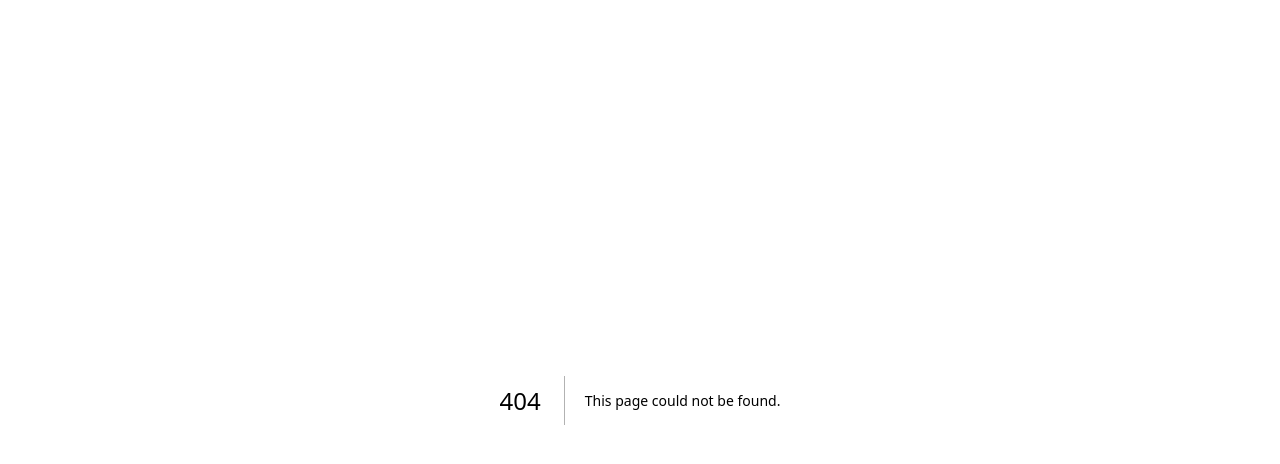
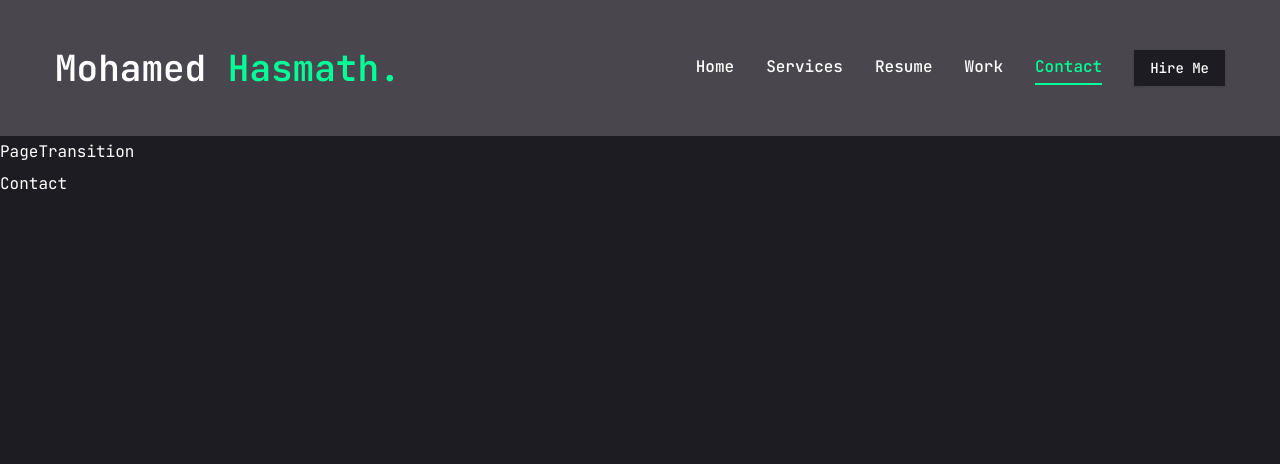
Before and after one commit to HasuHasmath/portfolio_hasmath, a Next.js app: page /contact in a window 1280 px wide. Before the commit this address had no page. Shown: the top 464 px of the page. Built offline with nearby package versions, Linux system fonts and the light colour scheme.

Commit message:
end of nav

```diff
--- /dev/null
+++ b/app/contact/page.jsx
@@ -0,0 +1,7 @@
+import React from "react";
+
+const Contact = () => {
+  return <div>Contact</div>;
+};
+
+export default Contact;
--- a/app/layout.js
+++ b/app/layout.js
@@ -1,5 +1,9 @@
 import { JetBrains_Mono } from "next/font/google";
 import "./globals.css";
+
+//components
+import Header from "@/components/Header";
+import PageTransition from "@/components/PageTransition";
 
 const jetbrainsMono = JetBrains_Mono({
   subsets: ["latin"],
@@ -15,7 +19,11 @@
 export default function RootLayout({ children }) {
   return (
     <html lang="en">
-      <body className={jetbrainsMono.variable}>{children}</body>
+      <body className={jetbrainsMono.variable}>
+        <Header />
+        <PageTransition />
+        {children}
+      </body>
     </html>
   );
 }
--- /dev/null
+++ b/app/resume/page.jsx
@@ -0,0 +1,7 @@
+import React from "react";
+
+const Resume = () => {
+  return <div>Resume</div>;
+};
+
+export default Resume;
--- /dev/null
+++ b/app/services/page.jsx
@@ -0,0 +1,7 @@
+import React from "react";
+
+const Services = () => {
+  return <div>Services --</div>;
+};
+
+export default Services;
--- /dev/null
+++ b/app/work/page.jsx
@@ -0,0 +1,7 @@
+import React from "react";
+
+const Work = () => {
+  return <div>Work</div>;
+};
+
+export default Work;
--- /dev/null
+++ b/components/Header.jsx
@@ -0,0 +1,35 @@
+import Link from "next/link";
+import { Button } from "./ui/button";
+
+//components
+import Nav from "./Nav";
+
+const Header = () => {
+  return (
+    <header className="py-8 xl:py-12 text-white bg-pink-50/20">
+      <div className="container mx-auto flex justify-between items-center">
+        {/* logo */}
+        <Link href="/">
+          <h1 className="text-4xl font-semibold">
+            Mohamed <span className="text-accent">Hasmath.</span>
+          </h1>
+        </Link>
+
+        {/* Desktop Nav & Hire Me button*/}
+        <div className="hidden xl:flex items-center gap-8">
+          {" "}
+          <Nav />
+          <Link href="/contact">
+            <Button>Hire Me</Button>
+          </Link>
+        </div>
+
+        {/* Mobile Nav */}
+        <div className="xl:hidden">Mobile Nav</div>
+      </div>
+    </header>
+  );
+  Header;
+};
+
+export default Header;
--- /dev/null
+++ b/components/Nav.jsx
@@ -0,0 +1,52 @@
+"use client";
+
+import Link from "next/link";
+import { usePathname } from "next/navigation";
+
+const links = [
+  {
+    name: "home",
+    path: "/",
+  },
+  {
+    name: "services",
+    path: "services",
+  },
+  {
+    name: "resume",
+    path: "/resume",
+  },
+  {
+    name: "work",
+    path: "/work",
+  },
+  {
+    name: "contact",
+    path: "/contact",
+  },
+];
+const Nav = () => {
+  const pathName = usePathname();
+  console.log(pathName);
+  return (
+    <nav className="flex gap-8">
+      {links.map((link, index) => {
+        return (
+          <Link
+            href={link.path}
+            key={index}
+            className={`capitalize font-medium hover:text-accent transition-all ${
+              link.path === pathName
+                ? "text-accent border-b-2 border-accent"
+                : ""
+            }`}
+          >
+            {link.name}
+          </Link>
+        );
+      })}
+    </nav>
+  );
+};
+
+export default Nav;
--- /dev/null
+++ b/components/PageTransition.jsx
@@ -0,0 +1,7 @@
+import React from "react";
+
+const PageTransition = () => {
+  return <div>PageTransition</div>;
+};
+
+export default PageTransition;
```
